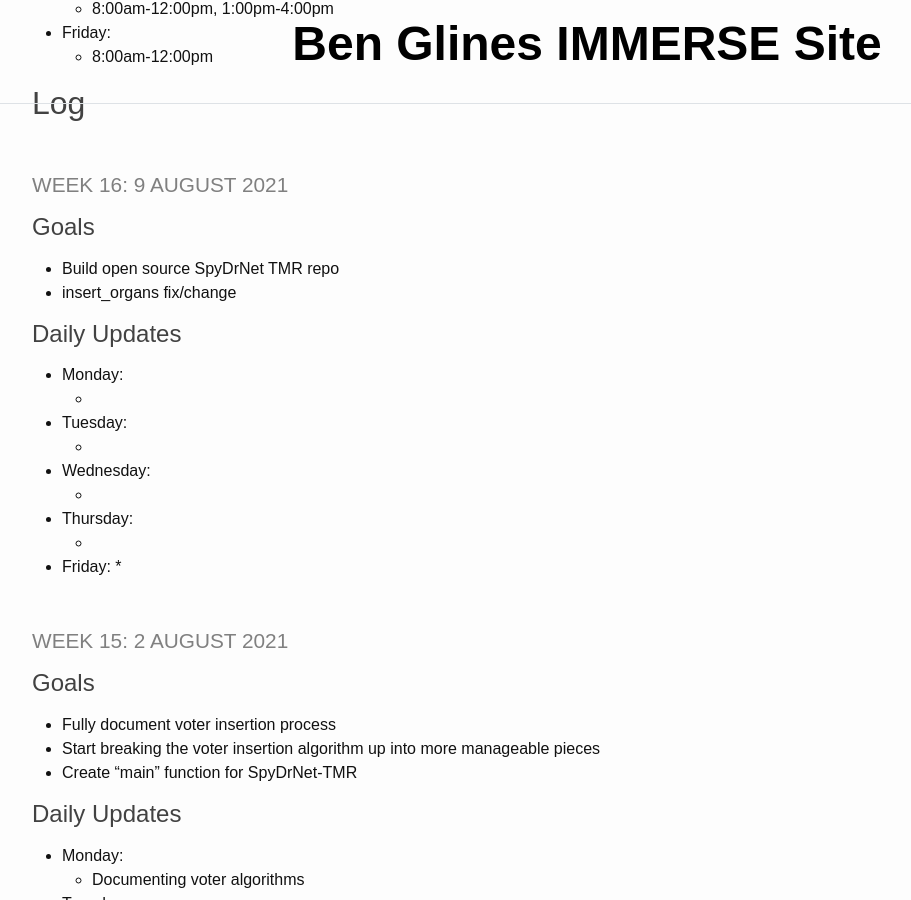
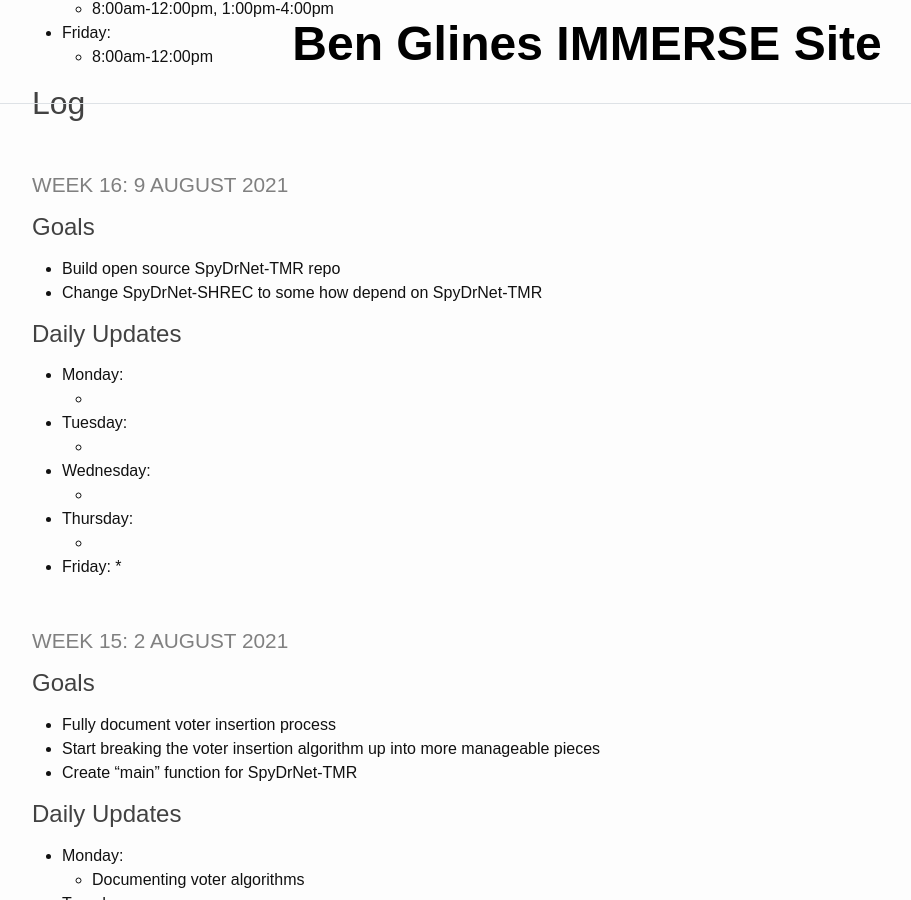
Before and after one commit to benglines/immerse, a Jekyll site: the page built from _pages/log.md, in a window 1280 px wide and 900 px high, scrolled down 411 px. Shown: the whole window, without its empty margins (53-964 px from the left). Built offline with Jekyll 4.4.1, drawn with Linux system fonts in a browser that asks for light colours.

Commit message:
Updated Log

```diff
--- a/_pages/log.md
+++ b/_pages/log.md
@@ -43,8 +43,8 @@ Log Template
 ### Week 16: 9 AUGUST 2021
 
 #### Goals
-* Build open source SpyDrNet TMR repo
-* insert_organs fix/change
+* Build open source SpyDrNet-TMR repo
+* Change SpyDrNet-SHREC to some how depend on SpyDrNet-TMR
 
 #### Daily Updates
 
```
